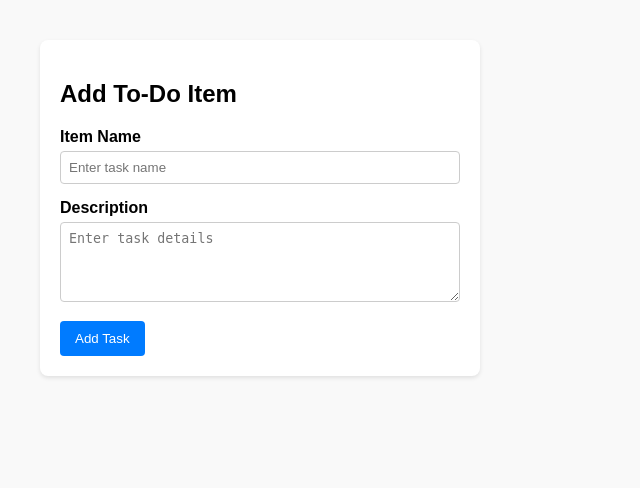
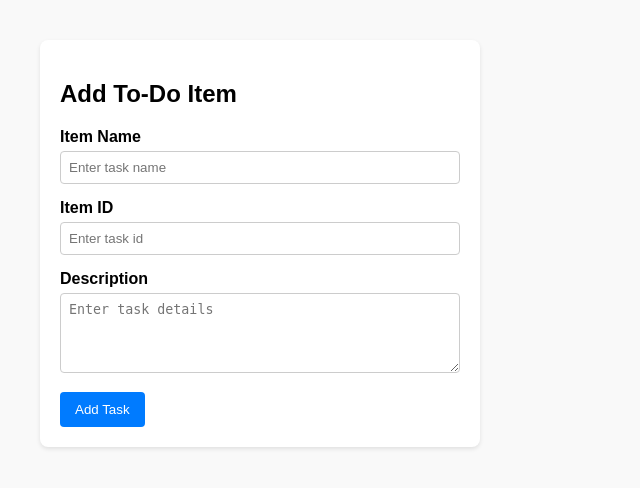
Before and after one commit to mehulsinh-kher/tutedude_git_practice, a Flask app: page / in a window 1280 px wide. Shown: the top 488 px of the page, without its empty margins (0-640 px from the left). Run offline with Flask 3, Linux system fonts and the light colour scheme.

Commit message:
added item ID field in html form

```diff
--- a/templates/form.html
+++ b/templates/form.html
@@ -61,6 +61,11 @@
                 <input type="text" id="itemname" name="itemname" required placeholder="Enter task name">
             </div>
 
+            <div class="form-group">
+                <label for="itemname">Item ID</label>
+                <input type="text" id="itemid" name="itemid" required placeholder="Enter task id">
+            </div>
+
             <!-- Description Field -->
             <div class="form-group">
                 <label for="description">Description</label>
```
